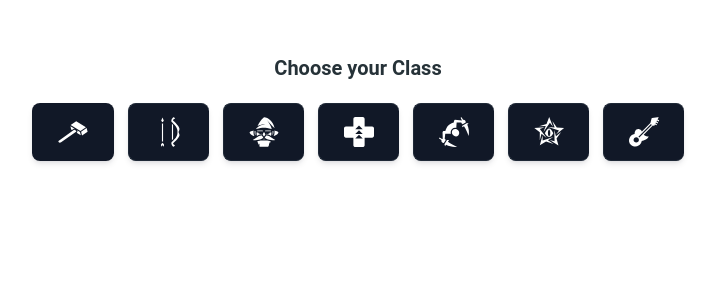
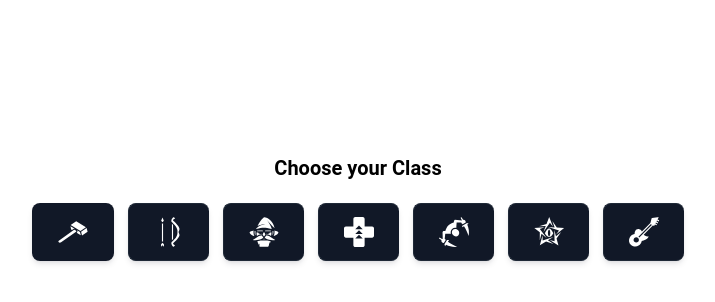
Before and after one commit to carlos-jmh/gpt-quest, a React (Vite) app in the folder gpt-quest-web/: page /character in a window 1280 px wide. Shown: the part 292-594 px from the top of the page, without its empty margins (282-997 px from the left). Built offline with nearby package versions, Linux system fonts and the light colour scheme.

Commit message:
Character selection page heading

```diff
--- a/gpt-quest-web/src/index.css
+++ b/gpt-quest-web/src/index.css
@@ -9,7 +9,7 @@
 
   color-scheme: light grey;
   color: rgba(255, 255, 255, 0.87);
-  background-color: #4a4e69;
+  background-color: #000000;
 
   font-synthesis: none;
   text-rendering: optimizeLegibility;
--- a/gpt-quest-web/src/pages/CharacterCreation.jsx
+++ b/gpt-quest-web/src/pages/CharacterCreation.jsx
@@ -1,4 +1,5 @@
 import React, { useState, useEffect} from 'react';
+import Typewriter from 'typewriter-effect';
 
 import {
     Gi3DHammer,
@@ -24,8 +25,21 @@ function CharacterCreation() {
 
 
     return (
+        <div>
+            <h1 style={{color: "white" ,height: "25vh"}}>
+                <Typewriter
+                    options={{
+                        autoStart: true,
+                        pauseFor: 10000,
+                        loop:true,
+                        delay: 70,
+                        strings: ["GptQuest"]
+                    }}
+
+                />
+            </h1>
             <Card className="w-full max-w-screen-md p-4 shadow-none" style={{ backgroundColor: "white" }}>
-            <Typography variant="h5" color="blue-gray" className="mb-5">
+                <Typography variant="h5" color="black" className="mb-5">
                     Choose your Class
                 </Typography>
                 <ButtonGroup className="gap-3.5 justify-center mb-4">
@@ -168,6 +182,7 @@ function CharacterCreation() {
                 </ButtonGroup>
                 <CardBody />
             </Card>
+        </div>
     );
 }
 
```
Lines whose indentation alone changed are shown as unchanged.
